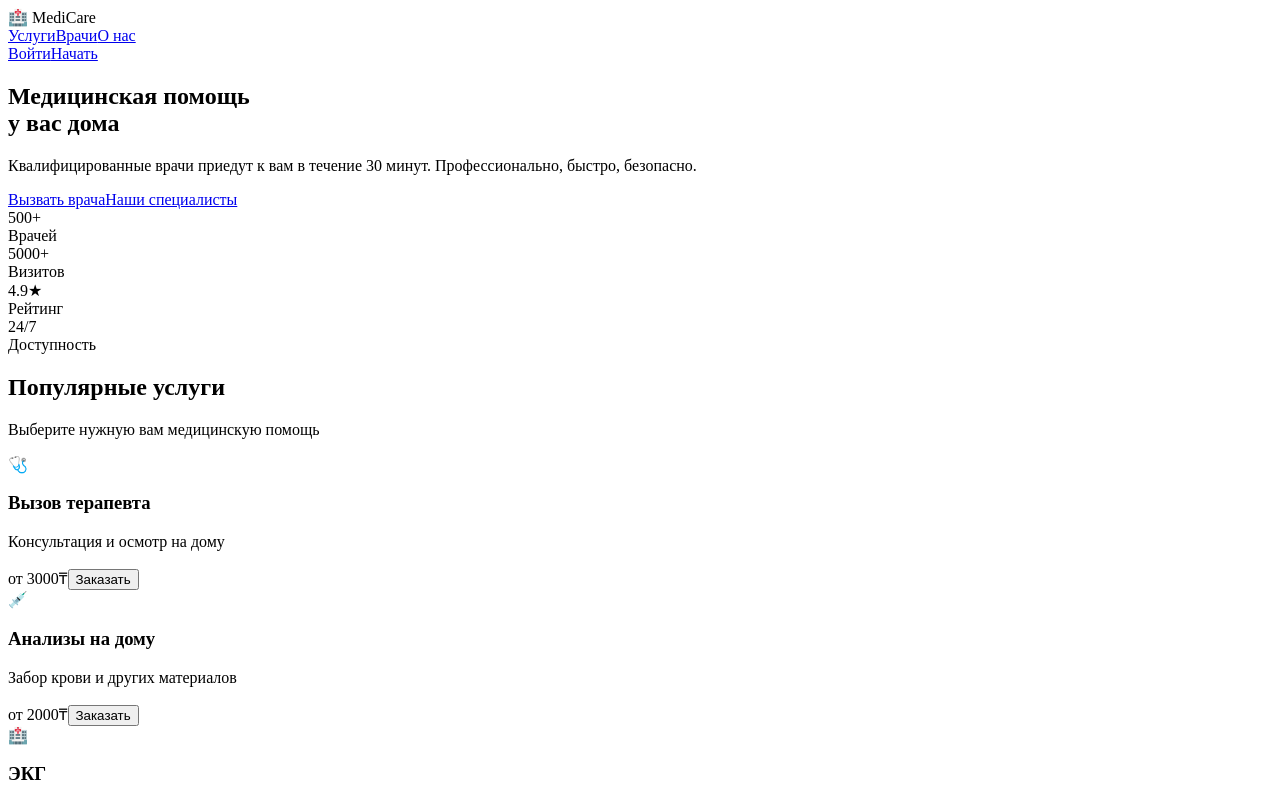
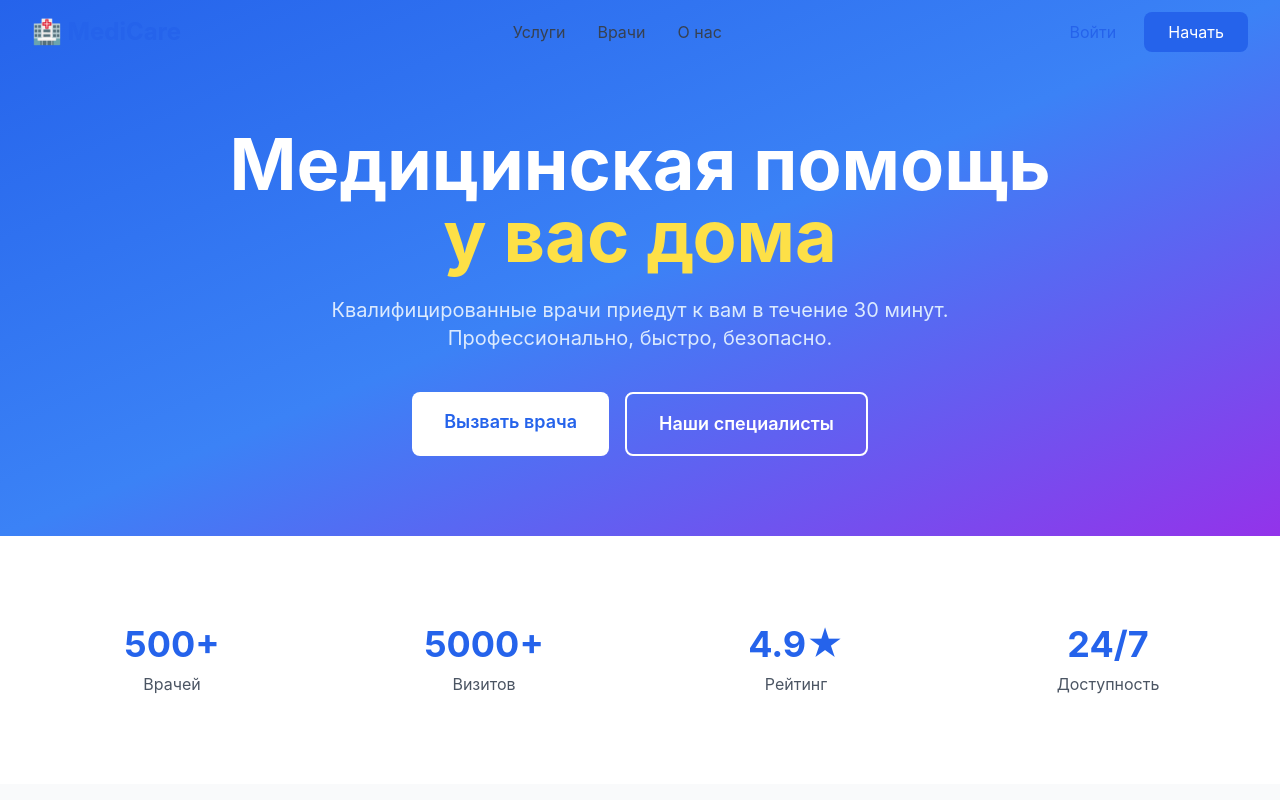
Before and after one commit to batyr2231/medic-platform, a Next.js app: page / in a window 1280 px wide. Shown: the top 800 px of the page. Built offline with nearby package versions, Linux system fonts and the light colour scheme.

Commit message:
Add missing layout and CSS files

```diff
--- /dev/null
+++ b/src/app/ClientProviders.tsx
@@ -0,0 +1,26 @@
+'use client';
+import { QueryClient, QueryClientProvider } from '@tanstack/react-query';
+import { useState } from 'react';
+import { Toaster } from 'react-hot-toast';
+
+export default function ClientProviders({
+  children,
+}: {
+  children: React.ReactNode;
+}) {
+  const [queryClient] = useState(() => new QueryClient({
+    defaultOptions: {
+      queries: {
+        staleTime: 60 * 1000,
+        retry: 1,
+      },
+    },
+  }));
+
+  return (
+    <QueryClientProvider client={queryClient}>
+      {children}
+      <Toaster position="top-right" />
+    </QueryClientProvider>
+  );
+}
--- /dev/null
+++ b/src/app/globals.css
@@ -0,0 +1,31 @@
+@tailwind base;
+@tailwind components;
+@tailwind utilities;
+
+body {
+  margin: 0;
+  font-family: -apple-system, BlinkMacSystemFont, 'Segoe UI', 'Roboto', 'Oxygen',
+    'Ubuntu', 'Cantarell', 'Fira Sans', 'Droid Sans', 'Helvetica Neue',
+    sans-serif;
+  -webkit-font-smoothing: antialiased;
+  -moz-osx-font-smoothing: grayscale;
+}
+
+* {
+  box-sizing: border-box;
+}
+
+.animate-fade-in {
+  animation: fadeIn 1s ease-in;
+}
+
+@keyframes fadeIn {
+  from {
+    opacity: 0;
+    transform: translateY(20px);
+  }
+  to {
+    opacity: 1;
+    transform: translateY(0);
+  }
+}
--- /dev/null
+++ b/src/app/layout.tsx
@@ -0,0 +1,23 @@
+import './globals.css';
+import ClientProviders from './ClientProviders';
+
+export const metadata = {
+  title: 'MediCare - Медицинская помощь на дому',
+  description: 'Профессиональная медицинская помощь у вас дома. Квалифицированные врачи 24/7',
+};
+
+export default function RootLayout({
+  children,
+}: {
+  children: React.ReactNode;
+}) {
+  return (
+    <html lang="ru">
+      <body>
+        <ClientProviders>
+          {children}
+        </ClientProviders>
+      </body>
+    </html>
+  );
+}
```
